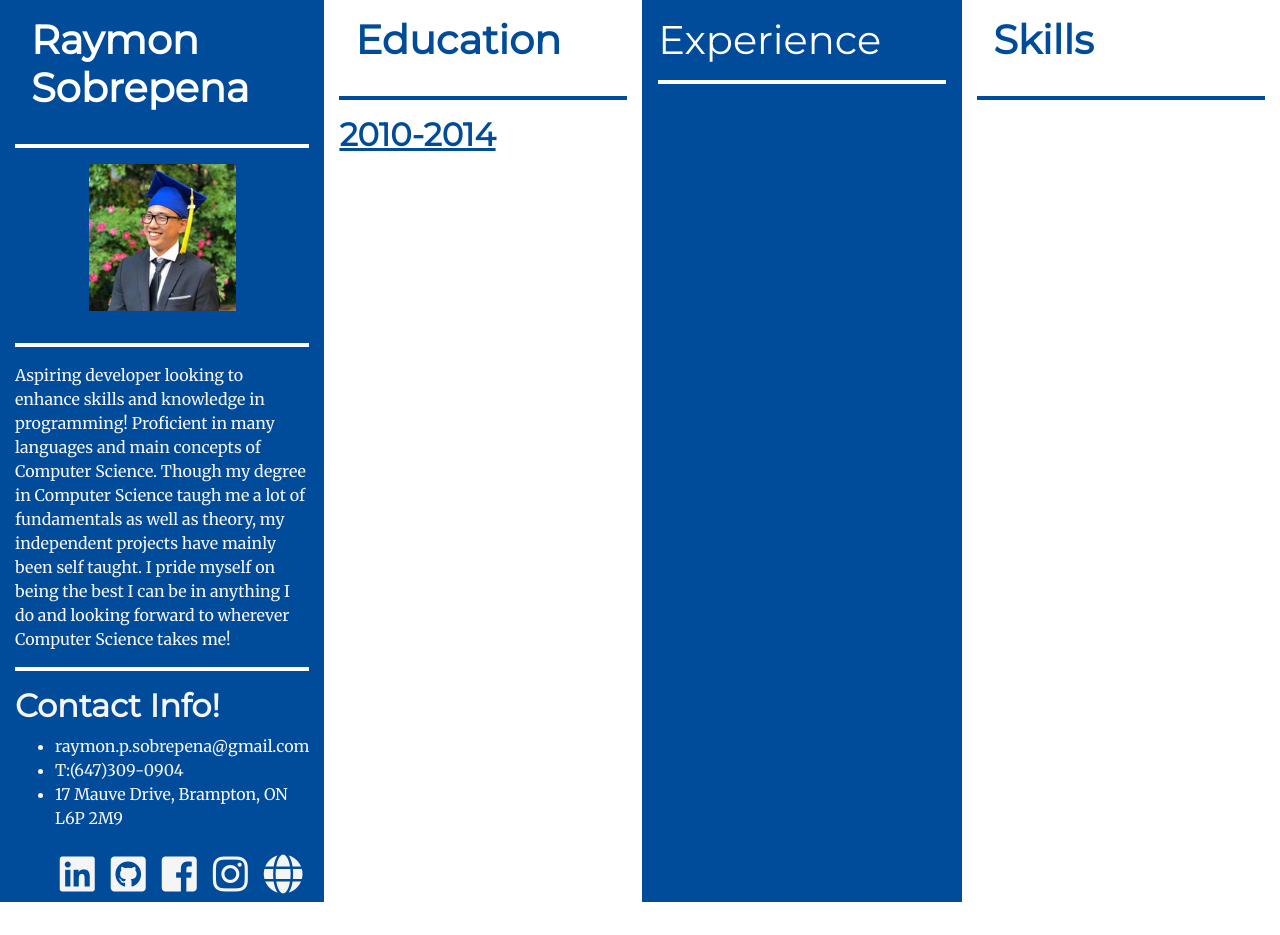
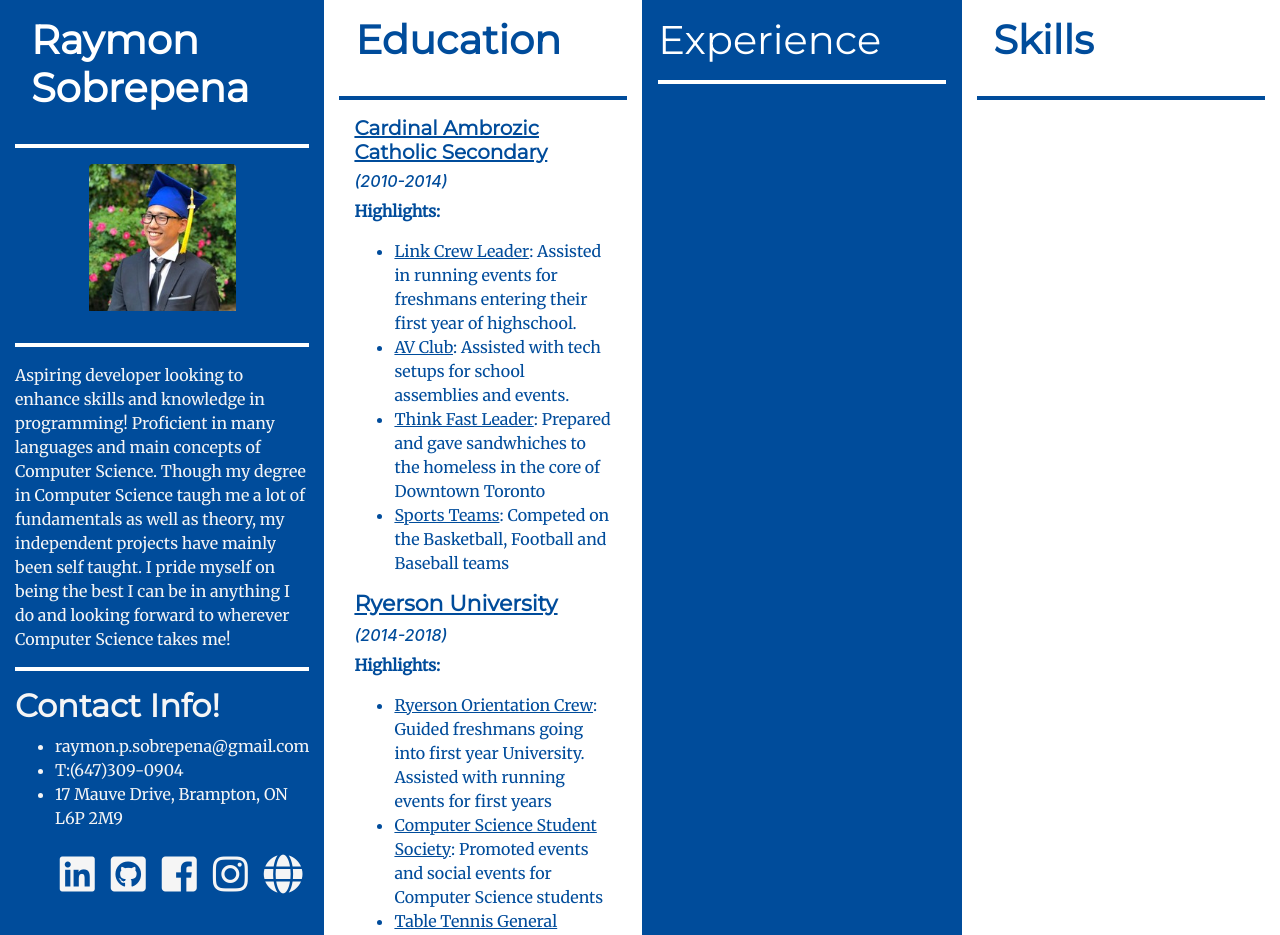
Before and after one commit to rsobrepe/myResume, a React (Create React App) app: page / in a window 1280 px wide. Shown: the top 935 px of the page. Before the commit the page ends 902 px from the top, so only its background shows below. Built offline with nearby package versions, Linux system fonts and the light colour scheme.

Commit message:
Updated Education Section, Added overlays

```diff
--- a/src/App.css
+++ b/src/App.css
@@ -77,6 +77,14 @@
   opacity: 0.8;
 }
 
+.main-education p,
+.main-education ul,
+.main-education li
+{
+  color: #004c9b;
+  font-family: 'Merriweather', serif;
+}
+
 .main-education h2{
   color: #004c9b;
   text-decoration: underline;
--- a/src/App.jsx
+++ b/src/App.jsx
@@ -1,9 +1,43 @@
 import React, { Component } from 'react';
-import { Container, Col, Row, Image} from 'react-bootstrap';
+import { Container, Col, Row, Image, Popover, OverlayTrigger, Card} from 'react-bootstrap';
 import './App.css';
 
 class App extends Component {
+
+
   render() {
+
+    const popoverCa = (
+      <Popover id="popover-ca">
+        <Card>
+          <Card.Img variant="top" src="assets/ca_thumb.jpg" />
+          <Card.Body>
+            <Card.Text>
+              <a href="https://www.google.com/maps?q=cardinal+ambrozic+catholic+secondary+school+address&rlz=1C1CHBF_enCA774CA774&um=1&ie=UTF-8&sa=X&ved=0ahUKEwi59PiIupPhAhUHM6wKHcgHBkwQ_AUIDigB" rel="noopener noreferrer" target="_blank">
+                10 Castle Oaks Crossing, Brampton, ON L6P 3A2
+              </a>
+            </Card.Text>
+          </Card.Body>
+         </Card>
+      </Popover>
+    )
+
+    const popoverRye = (
+      <Popover id="popover-ca">
+        <Card>
+          <Card.Img variant="top" src="assets/rye_thumb.png" />
+          <Card.Body>
+            <Card.Text>
+            <a href="https://www.google.com/maps/place/Ryerson+University/@43.6576585,-79.3809904,17z/data=!3m1!4b1!4m5!3m4!1s0x89d4cb35431c1395:0xe8ed8bd69125d6f4!8m2!3d43.6576585!4d-79.3788017" rel="noopener noreferrer" target="_blank">
+              350 Victoria St, Toronto, ON M5B 2K3
+            </a>
+            </Card.Text>
+          </Card.Body>
+         </Card>
+      </Popover>
+    )
+
+
     return (
       <Container className="main" fluid>
         <Row>
@@ -32,18 +66,22 @@ class App extends Component {
                 <a href="https://www.linkedin.com/in/raymon-sobrepena/" rel="noopener noreferrer" target="_blank">
                     <i class="fab fa-linkedin"></i>
                 </a>
+
                 {/*GitHub*/}
                 <a href="https://github.com/rsobrepe" rel="noopener noreferrer" target="_blank">
                      <i class="fab fa-github-square"></i>
                 </a>
+
                 {/*Facebook*/}
                 <a href="https://www.facebook.com/raysobrepena" rel="noopener noreferrer" target="_blank">
                       <i class="fab fa-facebook-square"></i>
                 </a>
+
                 {/*Instagram*/}
                 <a href="https://www.instagram.com/raysobrepena/" rel="noopener noreferrer" target="_blank">
                       <i class="fab fa-instagram"></i>
                 </a>
+
                 {/*Website*/}
                 <a href="https://raysobrepena.com/" rel="noopener noreferrer" target="_blank">
                       <i class="fas fa-globe"></i>
@@ -55,7 +93,33 @@ class App extends Component {
           <Col className="main-education">
               <h1>Education</h1>
               <hr style={{borderTop: '4px solid #004c9b', width: '100%'}}/>
-              <h2>2010-2014</h2>
+              <Container className="main-education-ca">
+                <OverlayTrigger trigger="click" placement="right" overlay={popoverCa}>
+                  <h2 style={{fontSize:'20px', cursor:'pointer'}}>Cardinal Ambrozic Catholic Secondary</h2>
+                </OverlayTrigger>
+                <h3 style={{fontSize:'16px', color: '#004c9b', fontStyle:'italic'}}>(2010-2014)</h3>
+                <p style={{fontWeight: 'bold'}}>Highlights:</p>
+                <ul>
+                  <li><u>Link Crew Leader</u>: Assisted in running events for freshmans entering their first year of highschool.</li>
+                  <li><u>AV Club</u>: Assisted with tech setups for school assemblies and events.</li>
+                  <li><u>Think Fast Leader</u>: Prepared and gave sandwhiches to the homeless in the core of Downtown Toronto</li>
+                  <li><u>Sports Teams</u>: Competed on the Basketball, Football and Baseball teams</li>
+                </ul>
+              </Container>
+
+              <Container className="main-education-rye">
+
+              <OverlayTrigger trigger="click" placement="left" overlay={popoverRye}>
+                <h2 style={{fontSize:'22px', cursor:'pointer'}}>Ryerson University</h2>
+              </OverlayTrigger>
+                <h3 style={{fontSize:'16px', color: '#004c9b', fontStyle:'italic'}}>(2014-2018)</h3>
+                <p style={{fontWeight: 'bold'}}>Highlights:</p>
+                <ul>
+                  <li><u>Ryerson Orientation Crew</u>: Guided freshmans going into first year University. Assisted with running events for first years</li>
+                  <li><u>Computer Science Student Society</u>: Promoted events and social events for Computer Science students</li>
+                  <li><u>Table Tennis General Manager</u>: Filled out roster and paper work for Table Tennis team. Assisted with team practices and tournaments</li>
+                </ul>
+              </Container>
 
           </Col>
 
```
Also changed, not shown: public/assets/ca_thumb.jpg (added), public/assets/rye_thumb.png (added).
